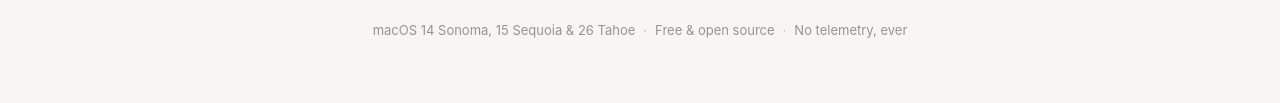
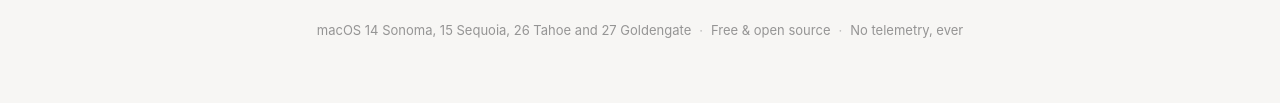
Before and after one commit to chessper53/NotificationNanny, a website: page site/index.html in a window 1280 px wide. Shown: the part 522-625 px from the top of the page. Drawn offline with Linux system fonts and the light colour scheme; no server answers.

Commit message:
Update index.html

```diff
--- a/site/index.html
+++ b/site/index.html
@@ -97,7 +97,7 @@
         </div>
 
         <p class="hero-meta">
-          <span>macOS 14 Sonoma, 15 Sequoia &amp; 26 Tahoe</span>
+          <span>macOS 14 Sonoma, 15 Sequoia, 26 Tahoe and 27 Goldengate</span>
           <span class="dot">·</span>
           <span>Free &amp; open source</span>
           <span class="dot">·</span>
```
